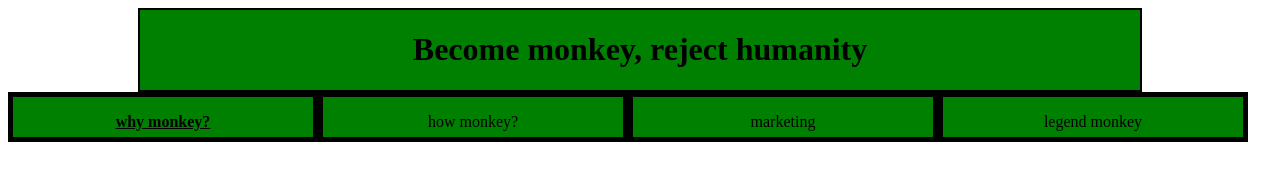
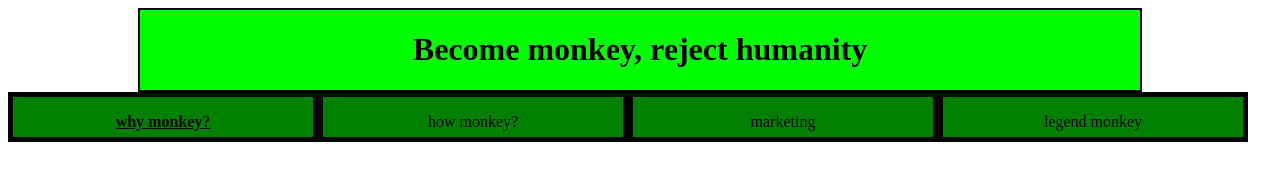
Before and after one commit to traf-something/traf-something.github.io, a plain HTML site: page whymokey.html in a window 1280 px wide. In both pictures the pointer is over the element "Become monkey, reject humanity". Drawn offline with Linux system fonts and the light colour scheme.

Commit message:
Update whymoky.css

```diff
--- a/whymoky.css
+++ b/whymoky.css
@@ -6,6 +6,9 @@ width: 1000px;
 text-align: center;
 margin-left: auto;
 margin-right: auto;}
+
+header:hover {background-color: lime;}
+
 
 
 nav {
```
